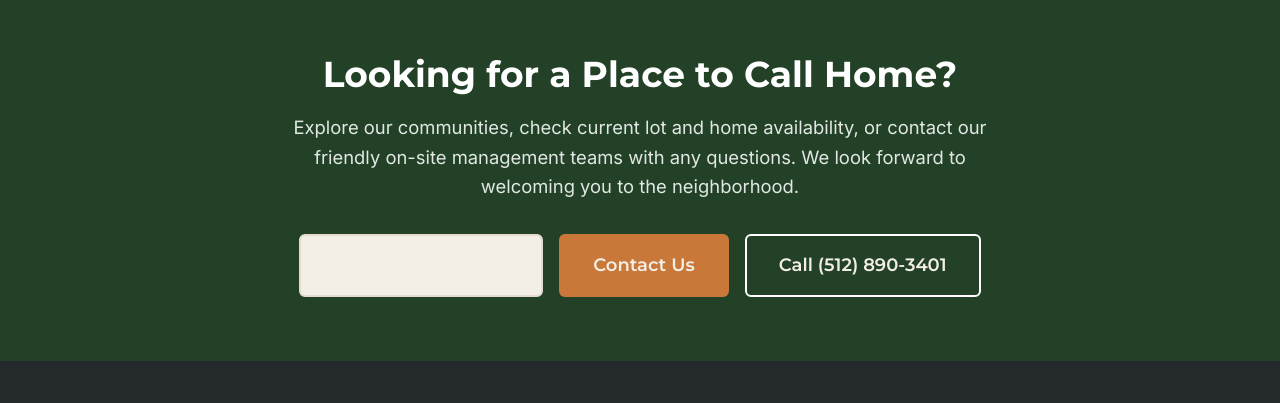
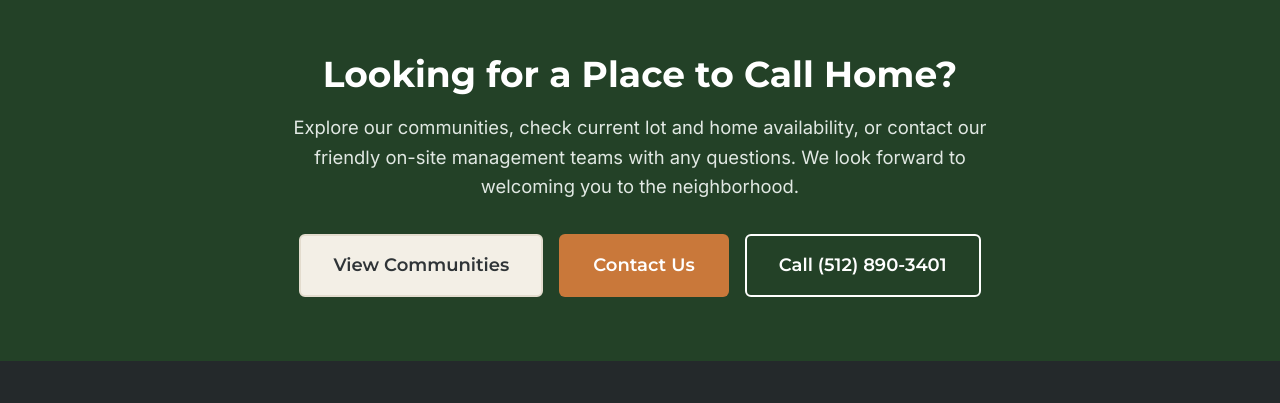
Before and after one commit to Houg40/trailer-park-website, a website: page public/index.html in a window 1280 px wide. Shown: the part 8628-9031 px from the top of the page. Drawn offline with nearby package versions, Linux system fonts and the light colour scheme; no server answers.

Commit message:
Fix text contrast on secondary buttons within dark green CTA banners

```diff
--- a/public/css/main.css
+++ b/public/css/main.css
@@ -137,7 +137,7 @@ a:hover {
   color: var(--color-white);
 }
 
-.section-primary a {
+.section-primary a:not(.btn) {
   color: var(--color-warm-beige);
 }
 
@@ -232,12 +232,12 @@ p:last-child {
 
 .btn-secondary {
   background-color: var(--color-warm-beige);
-  color: var(--color-charcoal);
+  color: var(--color-charcoal) !important;
   border-color: var(--color-beige-dark);
 }
 .btn-secondary:hover {
   background-color: var(--color-beige-dark);
-  color: var(--color-charcoal);
+  color: var(--color-charcoal) !important;
 }
 
 .btn-outline {
```
